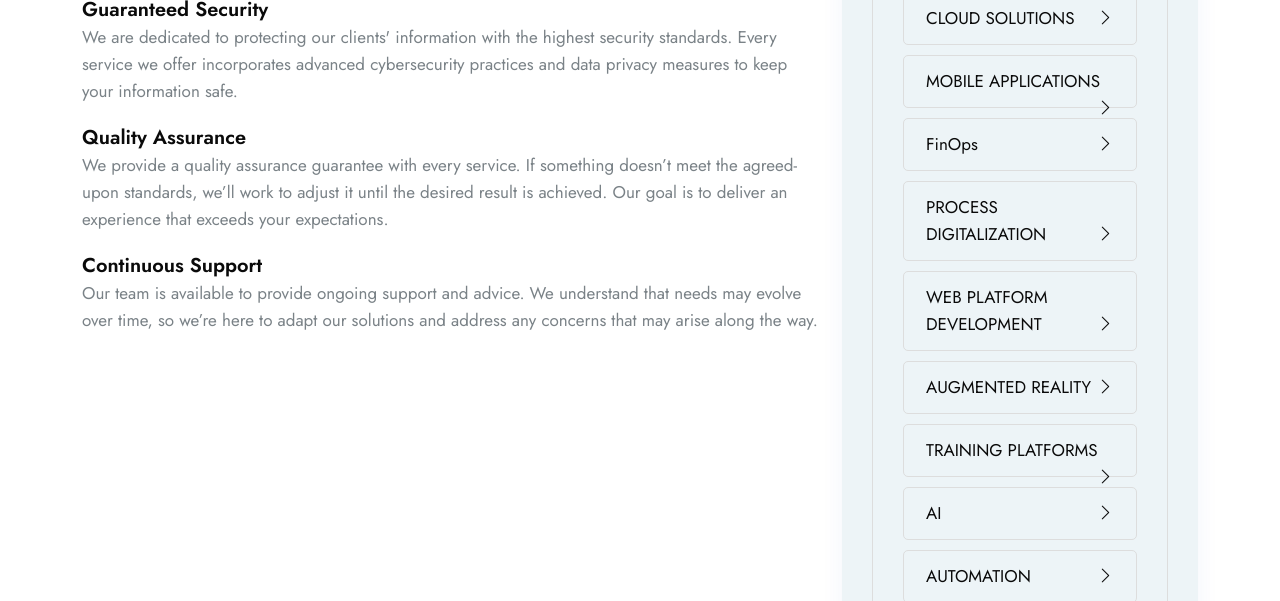
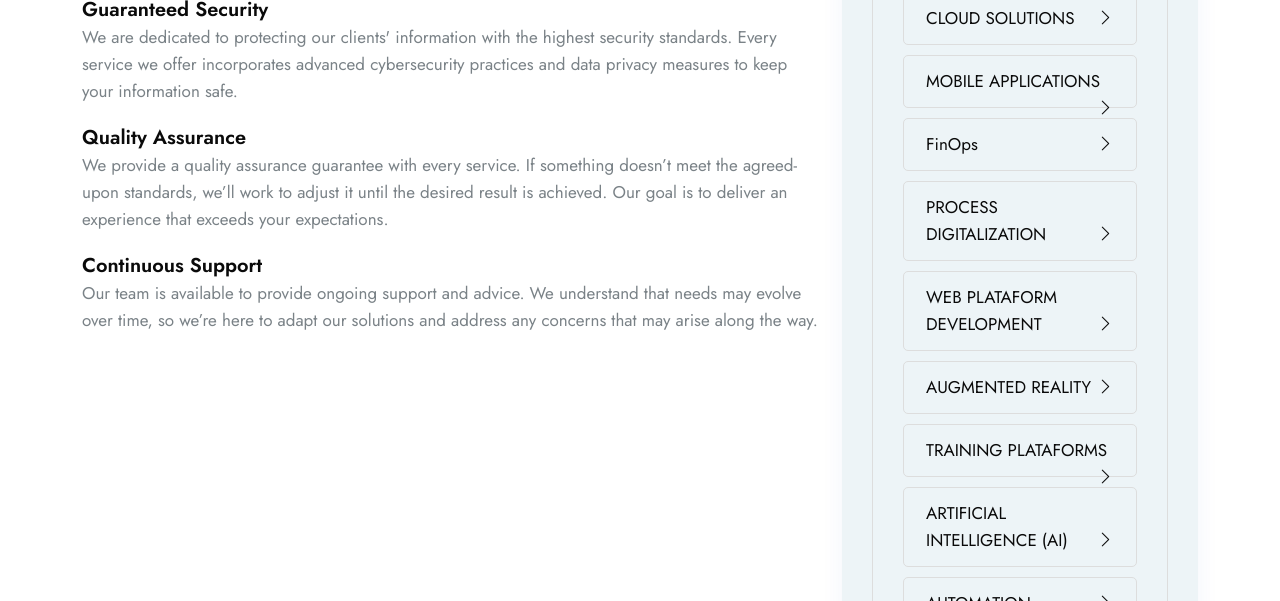
Before and after one commit to Adspadri/BeInCloud_WebPage, a plain HTML site: page services-details.html in a window 1280 px wide. Shown: the part 351-952 px from the top of the page. Drawn offline with Linux system fonts and the light colour scheme; files that its build step writes are made by us from their sources; a script that the page names is missing; a web font is replaced by a local one.

Commit message:
Service details V6

```diff
--- a/services-details.html
+++ b/services-details.html
@@ -382,11 +382,11 @@
 							<ul><li><a href="mobile-applications-service.html">MOBILE APPLICATIONS<span><i class="bi bi-chevron-right"></i></span></a></li></ul>
 							<ul><li><a href="finops-services-descriptions.html">FinOps <span><i class="bi bi-chevron-right"></i></span></a></li></ul>
 							<ul><li><a href="process-digitalization-services.html">PROCESS DIGITALIZATION <span><i class="bi bi-chevron-right"></i></span></a></li></ul>
-							<ul><li><a href="#">WEB PLATFORM DEVELOPMENT <span><i class="bi bi-chevron-right"></i></span></a></li></ul>
-							<ul><li><a href="#">AUGMENTED REALITY <span><i class="bi bi-chevron-right"></i></span></a></li></ul>
-							<ul><li><a href="#">TRAINING PLATFORMS <span><i class="bi bi-chevron-right"></i></span></a></li></ul>
-							<ul><li><a href="#">AI <span><i class="bi bi-chevron-right"></i></span></a></li></ul>
-							<ul><li><a href="#">AUTOMATION <span><i class="bi bi-chevron-right"></i></span></a></li></ul>
+							<ul><li><a href="web-plataform-development-services.html">WEB PLATAFORM DEVELOPMENT <span><i class="bi bi-chevron-right"></i></span></a></li></ul>
+							<ul><li><a href="augmented-reality-services.html">AUGMENTED REALITY <span><i class="bi bi-chevron-right"></i></span></a></li></ul>
+							<ul><li><a href="training-plataforms-services.html">TRAINING PLATAFORMS <span><i class="bi bi-chevron-right"></i></span></a></li></ul>
+							<ul><li><a href="AI-services.html">ARTIFICIAL INTELLIGENCE (AI) <span><i class="bi bi-chevron-right"></i></span></a></li></ul>
+							<ul><li><a href="automation-services.html">AUTOMATION <span><i class="bi bi-chevron-right"></i></span></a></li></ul>
 
 						</div>
 					</div>
```
